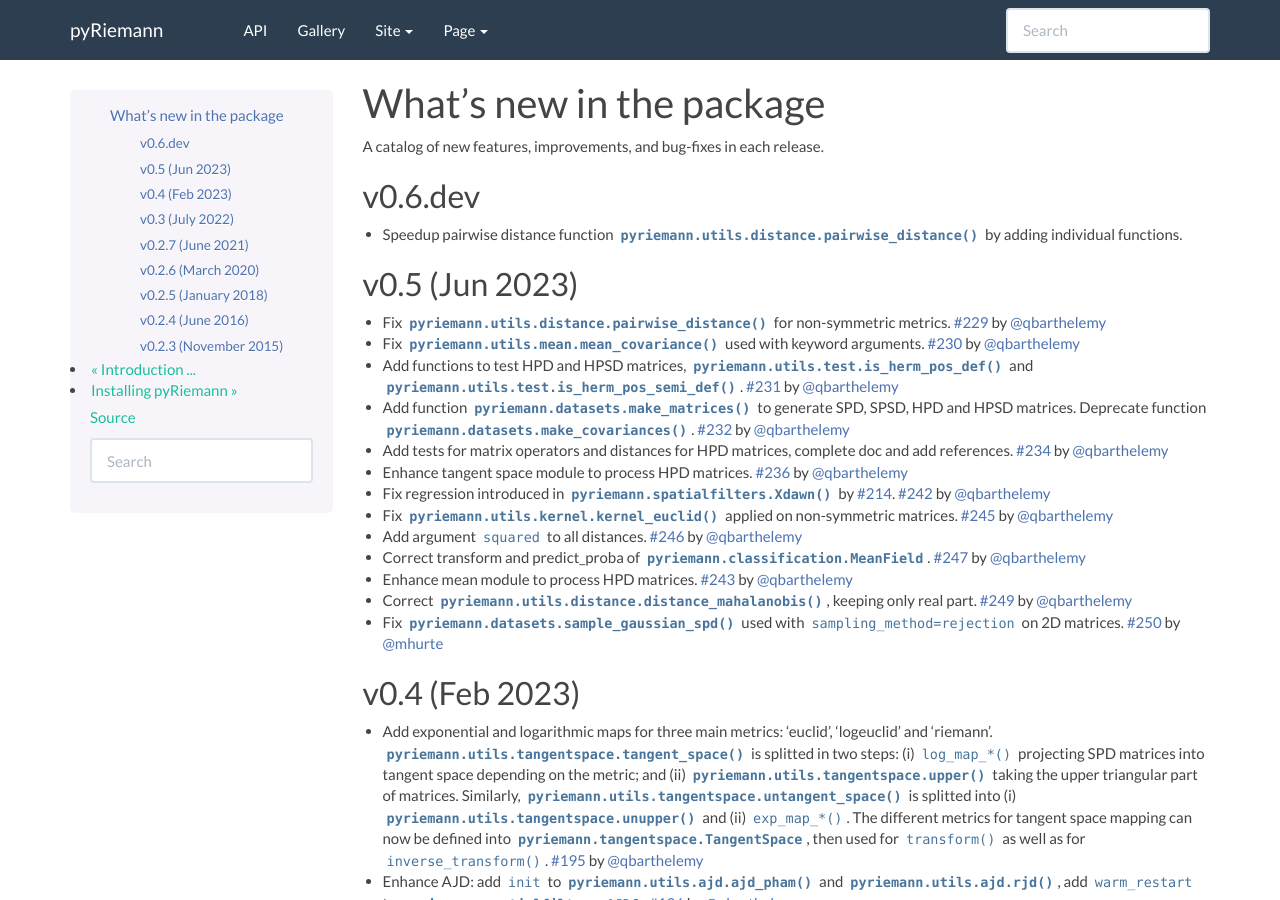
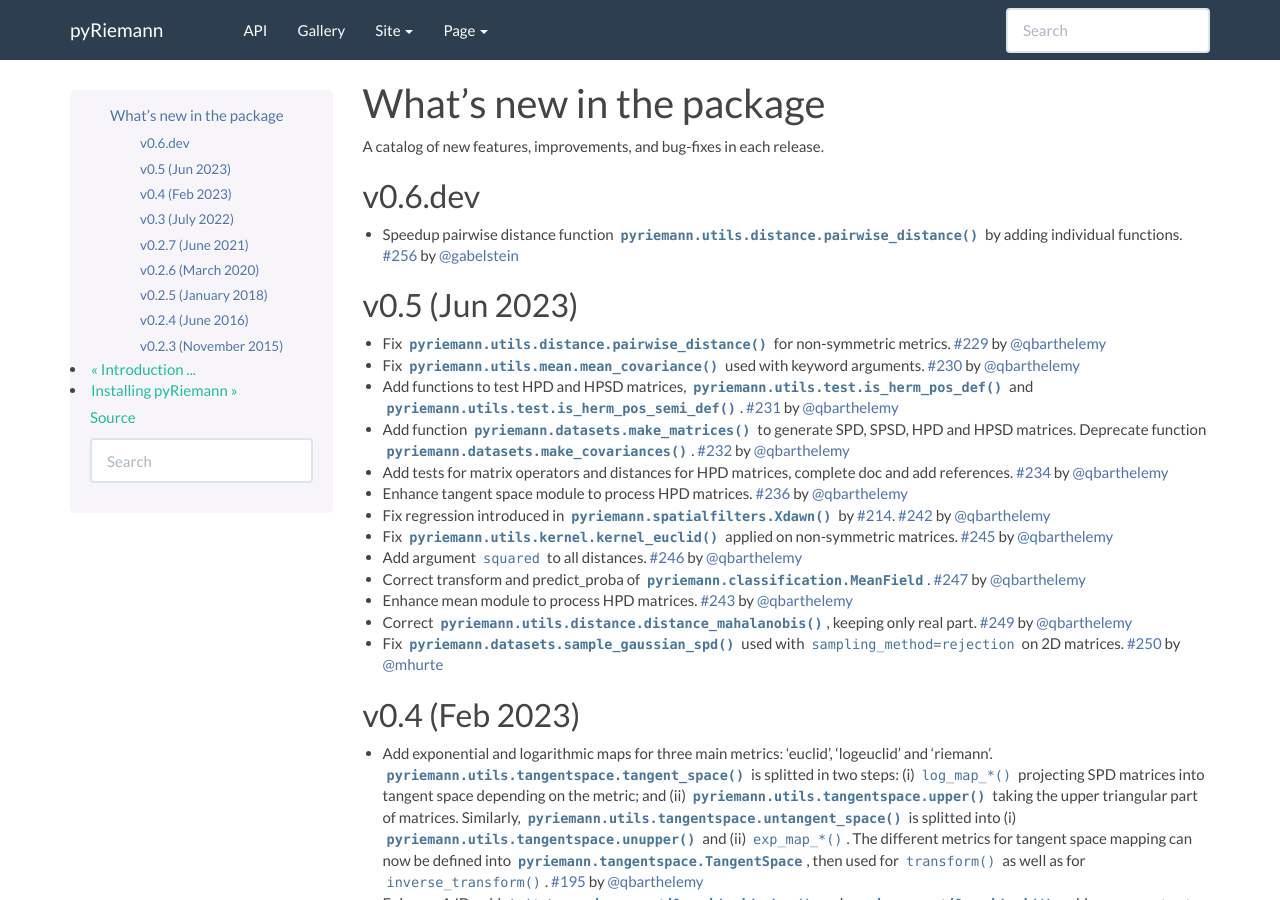
Before and after one commit to pyRiemann/pyRiemann, a Sphinx documentation site: the page built from doc/whatsnew.rst, in a window 1280 px wide and 900 px high. Built offline with Sphinx 7.4.7, drawn with Linux system fonts in a browser that asks for light colours; pages that are not in the unit, such as notebooks, are missing from menus; the version number could not be read and is left out.

Commit message:
Update whatsnew.rst

```diff
--- a/doc/whatsnew.rst
+++ b/doc/whatsnew.rst
@@ -10,7 +10,7 @@ A catalog of new features, improvements, and bug-fixes in each release.
 v0.6.dev
 --------
 
-- Speedup pairwise distance function :func:`pyriemann.utils.distance.pairwise_distance` by adding individual functions.
+- Speedup pairwise distance function :func:`pyriemann.utils.distance.pairwise_distance` by adding individual functions. :pr:`256` by :user:`gabelstein`
 
 v0.5 (Jun 2023)
 ---------------
```
